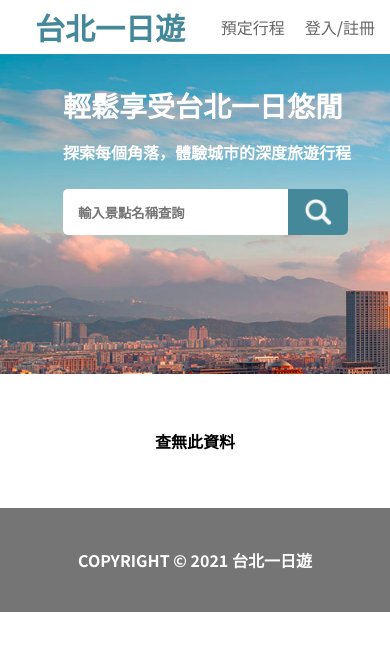
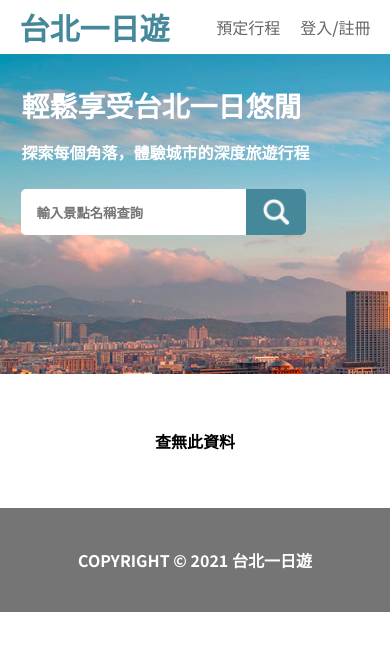
Before and after one commit to joyceseven1124/taipei-day-trip, a Flask app: page / in a window 390 px wide. Shown: the top 651 px of the page. Run offline with Flask 2, Linux system fonts and the light colour scheme; data that the repository does not hold is empty.

Commit message:
modify css

```diff
--- a/taipei-day-trip/static/index.css
+++ b/taipei-day-trip/static/index.css
@@ -148,6 +148,7 @@ html,body{
     color: black;
     font-size: 14px;
     font-weight: 500;
+    border-radius: 5px;
 }
 
 .home_word_search_select.hide{
@@ -293,11 +294,13 @@ html,body{
     }
 
     .navigation{
-        width: 100%;
+        width: 90%;
+        padding: 0px;
     }
 
     .navigation_name{
         margin-left:20px;
+        margin-left: 0px;
     }
 
     .navigation_button_schedule{
@@ -309,10 +312,19 @@ html,body{
     }
 
     .home_word{
-        width: 600px;
-        left: 50%;
-        transform: translateX(-50%);
-        padding-left: 30px;
+        width: 90%;
+        margin-left: 0px;
+    }
+
+
+    .home_word_search_input{
+        width: 225px;
+    }
+
+    .home_word_search_select{
+        width: 322px;
+        margin-left: 0px;
+        grid-template-columns: 96px 96px 96px;
     }
 
     .home_word_subtitle{
@@ -327,20 +339,11 @@ html,body{
         margin-left: 0px;
     }
 
-    .home_word_search_input{
-        width: 225px;
-    }
-
-    .home_word_search_select{
-        width: 322px;
-        margin-left: 30px;
-        grid-template-columns: 96px 96px 96px;
-    }
 
     .attractions{
-        width: 100%;
+        width: 90%;
         display: grid;
-        grid-template-columns: 45% 45%;
+        grid-template-columns: 1fr 1fr;
     }
 }
 
@@ -358,11 +361,11 @@ html,body{
     }
 
     .navigation{
-        width: 100%;
+        width: 90%;
     }
 
     .navigation_name{
-        margin-left:20px;
+        margin-left:0%;
     }
 
     .navigation_button_schedule{
@@ -374,9 +377,8 @@ html,body{
     }
 
     .home_word{
-        width: 300px;
-        left: 50%;
-        transform: translateX(-132px);
+        width: 90%;
+        margin-left: 1%;
         padding-left: 0px;
     }
 
@@ -408,7 +410,7 @@ html,body{
     }
 
     .attractions{
-        width: 100%;
+        width: 90%;
         display: grid;
         grid-template-columns: 100%;
     }
--- a/taipei-day-trip/static/index.js
+++ b/taipei-day-trip/static/index.js
@@ -2,6 +2,8 @@ let nextPage= 0
 let keyword = ""
 let state = true
 const checkInput =  /^[a-zA-Z\d\u4e00-\u9fa5]{1,}$/
+
+const target  =document.querySelector(".footer")
 
 const options = {
     root:null,
@@ -10,11 +12,8 @@ const options = {
 
 const callback = (entries,observer) => {
     entries.forEach(entry => {
-        if(entry.isIntersecting){
-            nextPage = nextPage+1
+        if(entry.isIntersecting && nextPage !== 0){
             getData(nextPage,keyword)
-        }else{
-            observer.unobserve(target)
         }
     })
 }
@@ -69,19 +68,20 @@ function getData(page,string){
                 attractionWordPlace[(page*12)+y].appendChild(attractionMRT)
                 attractionWordPlace[(page*12)+y].appendChild(attractionCategory)
             }
+            state = true
         }else{
             let noResult = document.querySelector('.attractions_no_result')
             noResult.textContent = "查無此資料"
         }
-        state = true
         return result["nextPage"]
     })
-    .then(function(nextPage){
-        if(nextPage !== null && state){
-            const target  =document.querySelector(".footer")
+    .then(function(Page){
+        if(Page !== null && state){
+            nextPage = nextPage+1
             observer.observe(target)
         }else{
             observer.disconnect()
+            nextPage = 0
         }
     })
     .catch(function(err){console.log(err)})
```
